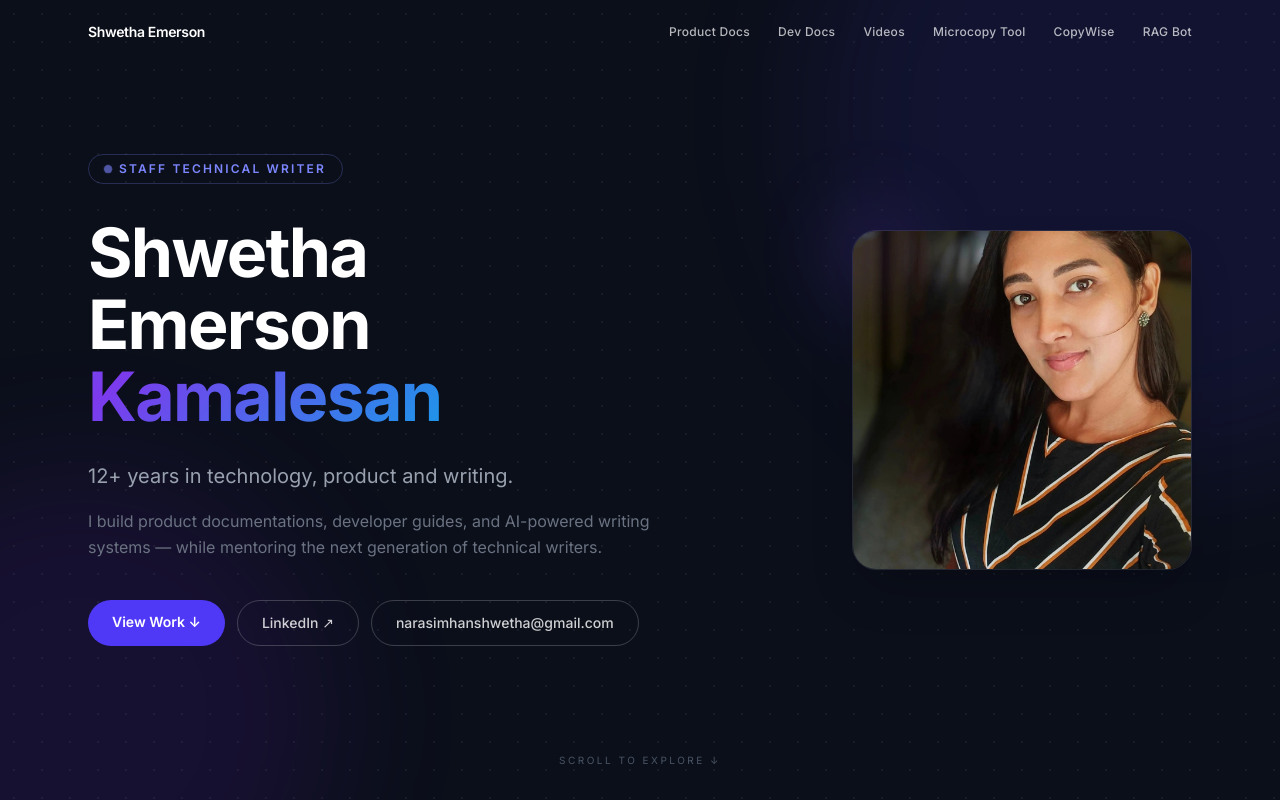
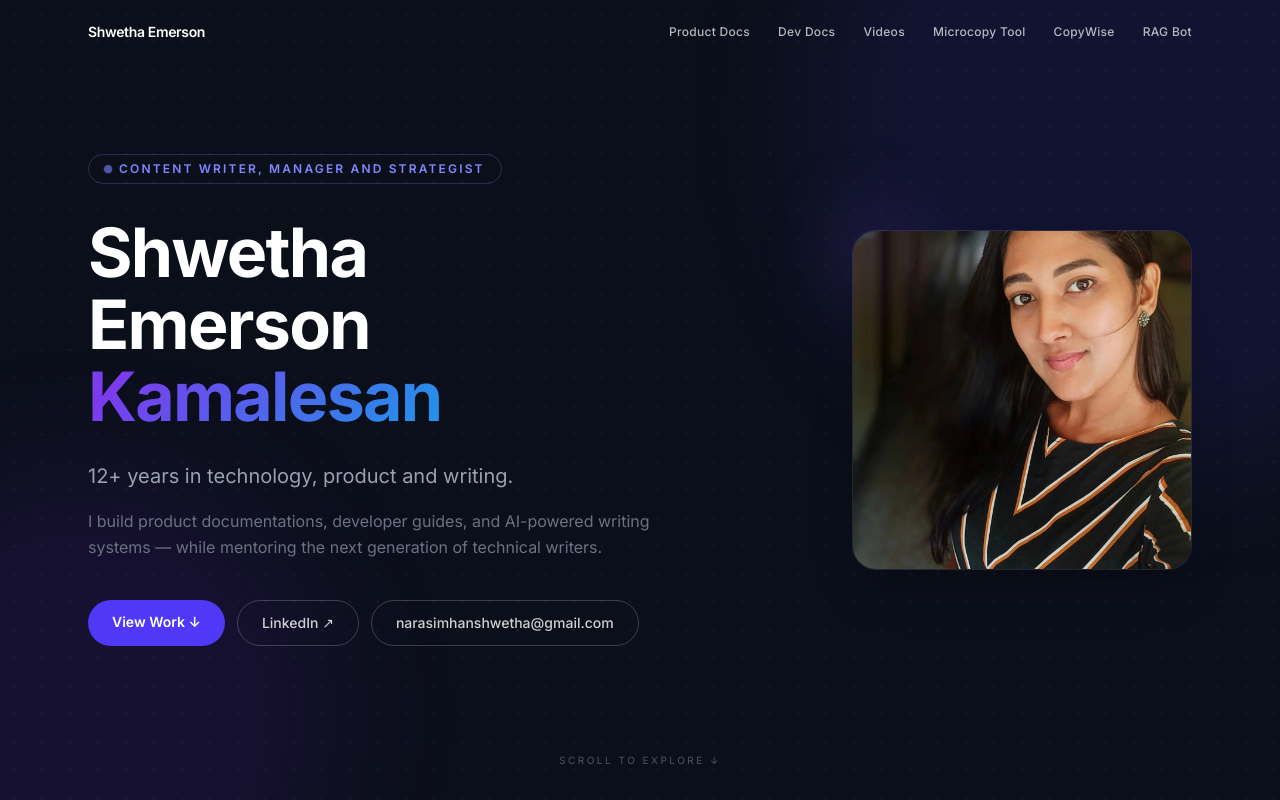
Before and after one commit to Shwe1011/writesbyshwe, a Next.js app: page / in a window 1280 px wide. Shown: the top 800 px of the page. Built offline with nearby package versions, Linux system fonts and the light colour scheme.

Commit message:
Update PortfolioHero.tsx

```diff
--- a/components/PortfolioHero.tsx
+++ b/components/PortfolioHero.tsx
@@ -11,7 +11,7 @@ export default function PortfolioHero() {
         <div className="lg:col-span-3">
           <p className="inline-flex items-center gap-2 text-indigo-400 text-xs font-semibold tracking-[0.18em] uppercase mb-8 border border-indigo-400/25 rounded-full px-4 py-1.5">
             <span className="w-1.5 h-1.5 rounded-full bg-indigo-400 animate-pulse-dot inline-block" />
-            Staff Technical Writer
+            Content Writer, Manager and Strategist
           </p>
 
           <h1 className="text-5xl lg:text-[4.25rem] font-bold text-white leading-[1.06] mb-7 tracking-tight">
```
